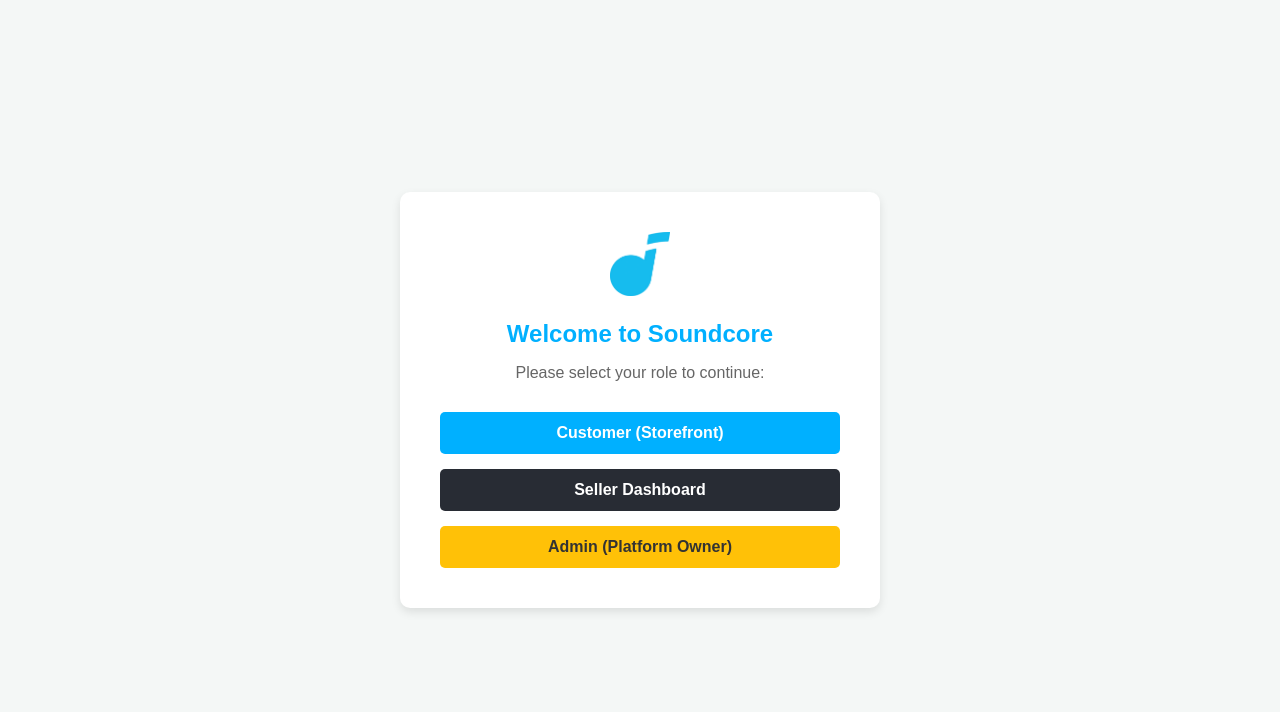
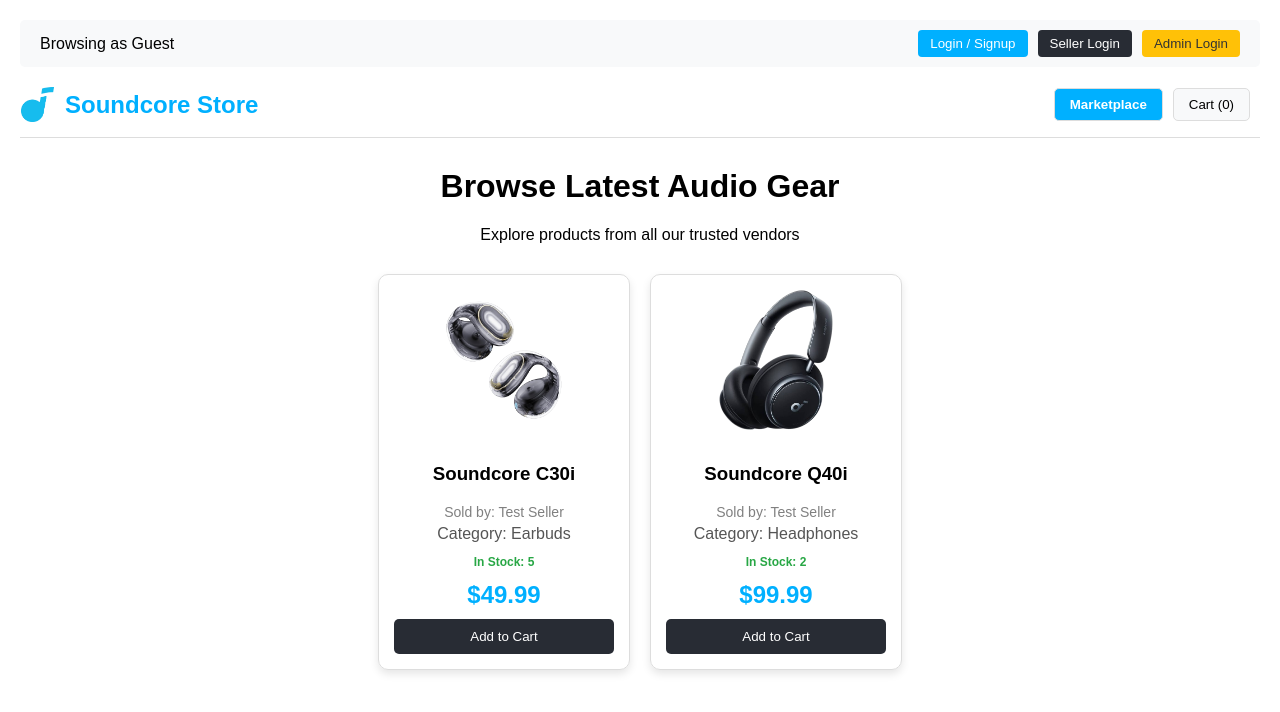
Before and after one commit to abo6lalw65-cloud/Soundcore-Ecommerice, a React (Create React App) app in the folder Frontend/: page / in a window 1280 px wide. Shown: the top 712 px of the page. Built offline with nearby package versions, Linux system fonts and the light colour scheme.

Commit message:
Interface adjustments

```diff
--- a/Frontend/src/App.js
+++ b/Frontend/src/App.js
@@ -17,7 +17,6 @@
   { seller_id: 2, store_name: 'Audio Hub', approval_status: 'approved' }
 ];
 
-// Centralized Global Products DB (with stock limits & seller assignments)
 const initialProducts = [
   { id: 101, seller_id: 2, seller_name: 'Test Seller', name: 'Soundcore C30i', price: 49.99, category: 'Earbuds', stock: 5, image: '/images/c30i.png' },
   { id: 102, seller_id: 2, seller_name: 'Test Seller', name: 'Soundcore Q40i', price: 99.99, category: 'Headphones', stock: 2, image: '/images/q40i.png' }
@@ -26,12 +25,14 @@
 function App() {
   const [usersDB, setUsersDB] = useState(initialUsersDB);
   const [sellersDB, setSellersDB] = useState(initialSellersDB);
-  const [products, setProducts] = useState(initialProducts); // Global Products State
+  const [products, setProducts] = useState(initialProducts);
 
-  const [selectedRole, setSelectedRole] = useState(null);
-  const [currentUser, setCurrentUser] = useState(null);
+  // Authentication & Session States
+  const [currentUser, setCurrentUser] = useState(null); // null means guest browsing
+  const [authRole, setAuthRole] = useState(null);       // 'customer', 'seller', 'admin' during login/signup modal
+  const [showAuthModal, setShowAuthModal] = useState(false); // Controls login screen appearance
 
-  // App Navigation State: 'market', 'cart', 'inventory'
+  // App Navigation States: 'market', 'cart', 'inventory', 'role-select'
   const [currentView, setCurrentView] = useState('market');
   const [cart, setCart] = useState([]);
 
@@ -50,7 +51,8 @@
           }
         }
         setCurrentUser(user);
-        setCurrentView(user.role === 'seller' ? 'inventory' : 'market'); // Set initial view
+        setShowAuthModal(false);
+        setCurrentView(user.role === 'seller' ? 'inventory' : 'market');
       } else {
         alert('Invalid credentials or wrong role selected!');
       }
@@ -74,33 +76,33 @@
 
   const handleLogout = () => {
     setCurrentUser(null);
-    setSelectedRole(null);
     setCart([]);
     setCurrentView('market');
   };
 
-  // Cart Handling WITH STOCK LIMIT VERIFICATION
+  // Cart Handling with Stock Check
   const addToCart = (product) => {
+    // If user is not logged in or not a customer, prompt them to login first
+    if (!currentUser || currentUser.role !== 'customer') {
+      alert('Please login as a Customer to add items to your cart.');
+      setAuthRole('customer');
+      setShowAuthModal(true);
+      return;
+    }
+
     setCart((prevCart) => {
       const existingItem = prevCart.find((item) => item.id === product.id);
-
       if (existingItem) {
-        // Check if adding one more exceeds available stock
         if (existingItem.quantity >= product.stock) {
           alert(`Stock Limit Reached: Only ${product.stock} items of ${product.name} are available.`);
-          return prevCart; // Return cart without changes
+          return prevCart;
         }
-        return prevCart.map((item) =>
-          item.id === product.id ? { ...item, quantity: item.quantity + 1 } : item
-        );
+        return prevCart.map((item) => item.id === product.id ? { ...item, quantity: item.quantity + 1 } : item);
       }
-
-      // Check if product is out of stock entirely before adding
       if (product.stock < 1) {
         alert(`Sorry, ${product.name} is completely out of stock.`);
         return prevCart;
       }
-
       return [...prevCart, { ...product, quantity: 1 }];
     });
   };
@@ -118,15 +120,23 @@
   const totalPrice = cart.reduce((total, item) => total + item.price * item.quantity, 0);
   const totalItemsCount = cart.reduce((total, item) => total + item.quantity, 0);
 
-  // Flow Routing
-  if (!selectedRole) return <RoleSelector onSelectRole={(role) => setSelectedRole(role)} />;
-  if (!currentUser) return <Auth role={selectedRole} onLogin={handleAuthSubmit} onBack={() => setSelectedRole(null)} />;
+  // If Auth Modal is triggered
+  if (showAuthModal) {
+    return (
+      <Auth
+        role={authRole || 'customer'}
+        onLogin={handleAuthSubmit}
+        onBack={() => setShowAuthModal(false)}
+      />
+    );
+  }
 
-  if (currentUser.role === 'admin') {
+  // If Admin is logged in
+  if (currentUser && currentUser.role === 'admin') {
     return (
       <div>
         <header style={{ padding: '10px 20px', background: '#f8f9fa', textAlign: 'right' }}>
-          <span>Welcome, {currentUser.fullName} </span>
+          <span>Welcome, {currentUser.fullName} (Admin) </span>
           <button onClick={handleLogout} style={{ backgroundColor: '#ff4d4d', color: 'white', border: 'none', padding: '6px 12px', borderRadius: '4px', cursor: 'pointer' }}>Logout</button>
         </header>
         <AdminDashboard />
@@ -134,17 +144,29 @@
     );
   }
 
-  // Common UI for both Customer and Seller
+  // Main Application View (Marketplace First for Everyone, Guest or Logged in)
   return (
     <div style={{ padding: '20px', fontFamily: 'Arial, sans-serif' }}>
 
-      {/* Top Header */}
+      {/* Top Header / Session Bar */}
       <div style={{ display: 'flex', justifyContent: 'space-between', alignItems: 'center', background: '#f8f9fa', padding: '10px 20px', borderRadius: '5px', marginBottom: '20px' }}>
-        <span>Welcome, <strong>{currentUser.fullName}</strong> ({currentUser.role})</span>
-        <button onClick={handleLogout} style={{ backgroundColor: '#ff4d4d', color: 'white', border: 'none', padding: '6px 12px', borderRadius: '4px', cursor: 'pointer' }}>Logout</button>
+        <span>
+          {currentUser ? `Welcome, ${currentUser.fullName} (${currentUser.role})` : 'Browsing as Guest'}
+        </span>
+        <div>
+          {currentUser ? (
+            <button onClick={handleLogout} style={{ backgroundColor: '#ff4d4d', color: 'white', border: 'none', padding: '6px 12px', borderRadius: '4px', cursor: 'pointer' }}>Logout</button>
+          ) : (
+            <div style={{ display: 'flex', gap: '10px' }}>
+              <button onClick={() => { setAuthRole('customer'); setShowAuthModal(true); }} style={{ backgroundColor: brandColor, color: 'white', border: 'none', padding: '6px 12px', borderRadius: '4px', cursor: 'pointer' }}>Login / Signup</button>
+              <button onClick={() => { setAuthRole('seller'); setShowAuthModal(true); }} style={{ backgroundColor: '#282c34', color: 'white', border: 'none', padding: '6px 12px', borderRadius: '4px', cursor: 'pointer' }}>Seller Login</button>
+              <button onClick={() => { setAuthRole('admin'); setShowAuthModal(true); }} style={{ backgroundColor: '#ffc107', color: '#333', border: 'none', padding: '6px 12px', borderRadius: '4px', cursor: 'pointer' }}>Admin Login</button>
+            </div>
+          )}
+        </div>
       </div>
 
-      {/* Navigation Bar (Dynamic based on role) */}
+      {/* Navigation Bar */}
       <nav style={{ display: 'flex', justifyContent: 'space-between', alignItems: 'center', borderBottom: '1px solid #ddd', paddingBottom: '15px', marginBottom: '30px' }}>
         <div style={{ display: 'flex', alignItems: 'center', gap: '10px' }}>
           <img src="/images/logo.png" alt="Soundcore Logo" style={{ width: '35px', height: '35px', objectFit: 'contain' }} />
@@ -155,13 +177,13 @@
             Marketplace
           </button>
 
-          {currentUser.role === 'customer' && (
+          {(!currentUser || currentUser.role === 'customer') && (
             <button onClick={() => setCurrentView('cart')} style={navButtonStyle(currentView === 'cart')}>
               Cart ({totalItemsCount})
             </button>
           )}
 
-          {currentUser.role === 'seller' && (
+          {currentUser && currentUser.role === 'seller' && (
             <button onClick={() => setCurrentView('inventory')} style={navButtonStyle(currentView === 'inventory')}>
               My Inventory
             </button>
@@ -170,7 +192,7 @@
       </nav>
 
       {/* View Rendering */}
-      {currentView === 'inventory' && currentUser.role === 'seller' && (
+      {currentView === 'inventory' && currentUser && currentUser.role === 'seller' && (
         <SellerDashboard products={products} setProducts={setProducts} currentUser={currentUser} />
       )}
 
@@ -196,7 +218,7 @@
                   </p>
                   <h2 style={{ color: brandColor, margin: '10px 0' }}>${product.price}</h2>
 
-                  {currentUser.role === 'customer' && (
+                  {(!currentUser || currentUser.role === 'customer') && (
                     <button
                       onClick={() => addToCart(product)}
                       style={{ backgroundColor: '#282c34', color: 'white', padding: '10px 15px', border: 'none', borderRadius: '5px', cursor: 'pointer', width: '100%' }}
@@ -211,13 +233,14 @@
         </div>
       )}
 
-      {currentView === 'cart' && currentUser.role === 'customer' && (
+      {currentView === 'cart' && (!currentUser || currentUser.role === 'customer') && (
         <div style={{ maxWidth: '600px', margin: '0 auto' }}>
           <h2>Shopping Cart</h2>
           {cart.length === 0 ? (
             <p style={{ color: 'gray' }}>Your cart is empty.</p>
           ) : (
             <div>
+              {cart.app(item => item)} {/* Keep standard mapping */}
               {cart.map((item) => (
                 <div key={item.id} style={{ display: 'flex', justifyContent: 'space-between', alignItems: 'center', borderBottom: '1px solid #ddd', padding: '15px 0' }}>
                   <img src={item.image} alt={item.name} style={{ width: '60px', height: '60px', objectFit: 'contain', borderRadius: '5px' }} />
@@ -244,7 +267,6 @@
   );
 }
 
-// Helper styling function for Navbar buttons
 function navButtonStyle(isActive) {
   return {
     marginRight: '10px',
```
